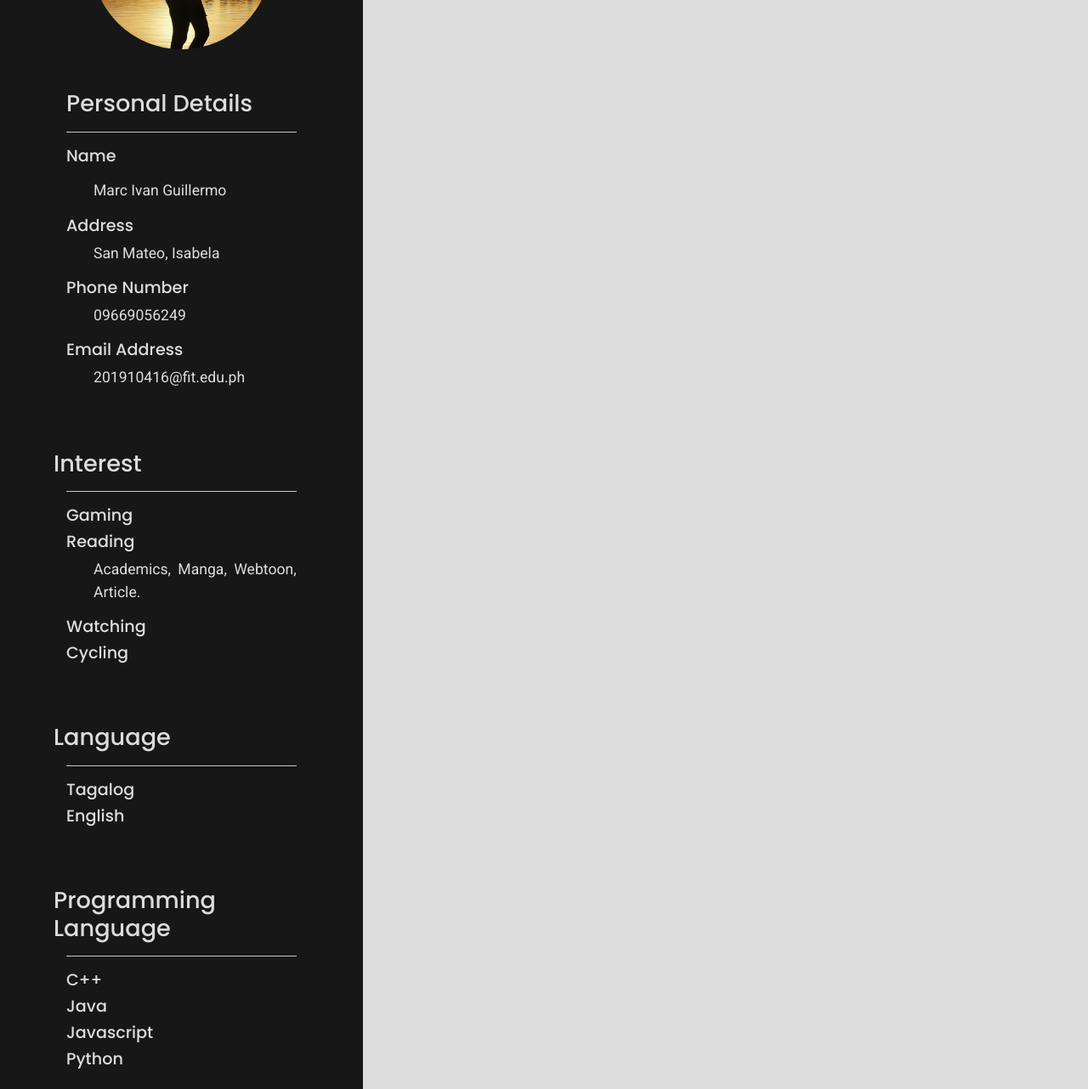
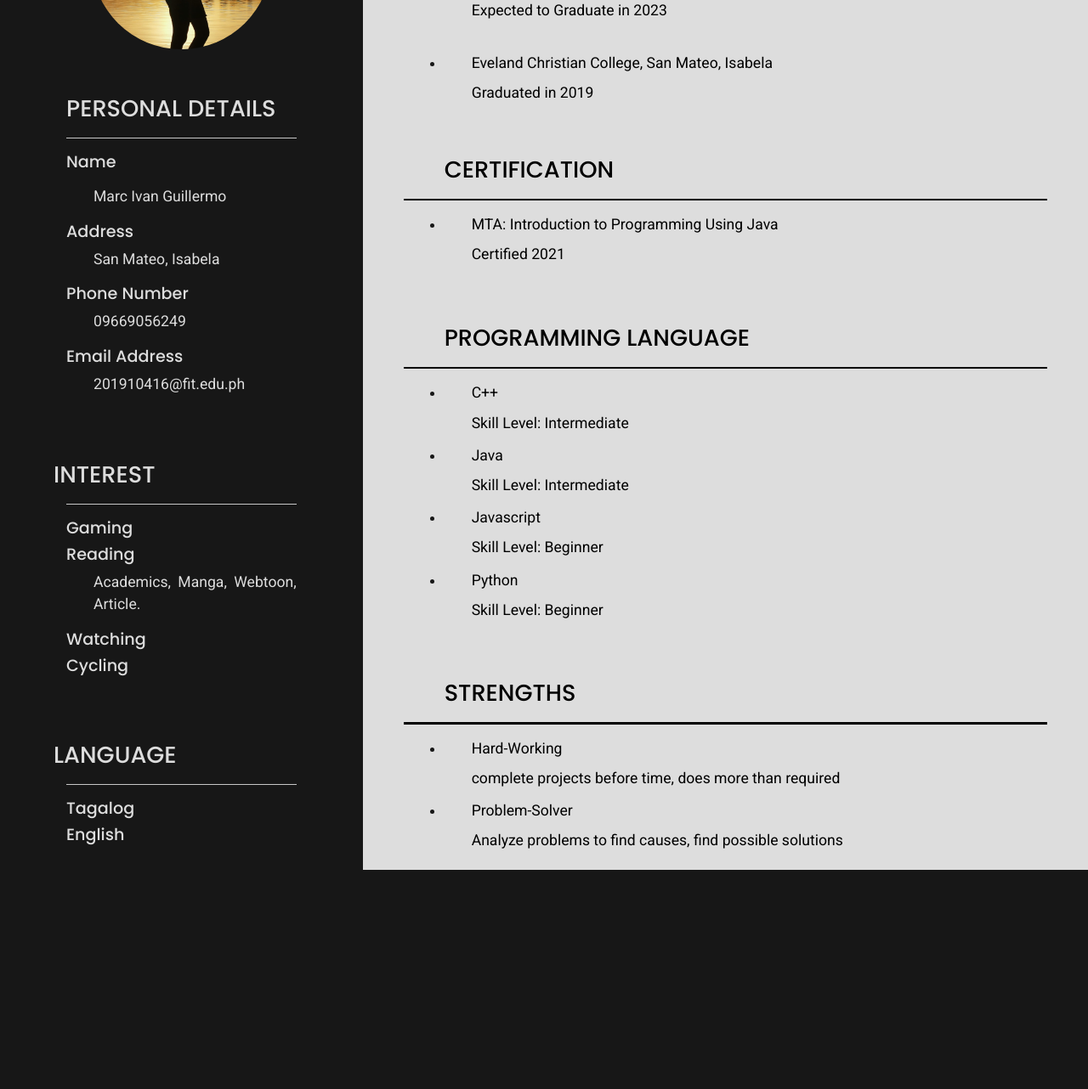
Before and after one commit to aerahrah/first-resume-project, a plain HTML site: page index.html in a window 1280 px wide. Shown: the part 200-1482 px from the top of the page at 85% size. After the commit the page ends 1224 px from the top, so only its background shows below. Drawn offline with nearby package versions, Linux system fonts and the light colour scheme.

Commit message:
Add files via upload

```diff
--- a/index.html
+++ b/index.html
@@ -72,36 +72,72 @@
               </h6>
               </div>
           </div>
-          <div class="items col-12">
-            <h4>Programming Language</h4>
-            <div class="item-list col-12">
-            <hr>
-            <h6>
-              C++
-            </h6>
-            <h6>
-              Java
-            </h6>
-            <h6>
-              Javascript
-            </h6>
-            <h6>
-              Python
-            </h6>
+
+        </div>
+
+      <div class="content items col col-12 col-md-8">
+        <h4 class="items col-12educ">Education Background</h4>
+        <div class="item-list">
+          <hr class="black">
+          <ul>
+            <li >
+              <p class="black-text">Far Eastern University Institute in technology, Manila</p>
+              <p class="black-text">Expected to Graduate in 2023</p>
+            </li>
+            <br>
+            <li>
+              <p class="black-text">Eveland Christian College, San Mateo, Isabela</p>
+              <p class="black-text">Graduated in 2019</p>
+            </li>
+          </ul>
+          <h4 class="items col-12 educ">Certification</h4>
+          <div class="item-list">
+            <hr class="black">
+            <ul>
+              <li>
+                <p class="black-text">MTA: Introduction to Programming Using Java  </p>
+                <p class = "black-text">Certified 2021</p>
+              </li>
+            </ul>
+          </div>
+          <h4 class="items col-12 educ">Programming Language</h4>
+          <div class="item-list">
+            <hr class = "black">
+            <ul>
+              <li>
+                <p class="black-text">C++</p>
+                <p class="black-text">Skill Level: Intermediate</p>
+              </li>
+              <li>
+                <p class="black-text">Java</p>
+                <p class="black-text">Skill Level: Intermediate</p>
+              </li>
+              <li>
+                <p class="black-text">Javascript</p>
+                <p class="black-text">Skill Level: Beginner</p>
+              </li>
+              <li>
+                <p class="black-text">Python</p>
+                <p class="black-text">Skill Level: Beginner</p>
+              </li>
+            </ul>
             </div>
           </div>
-        </div>
-
-      <div class="content col col-12 col-md-8">
-        <h4 class="items educ">Education Background</h4>
-        <div class="item-list">
-          <hr class="hr-white">
-          <ul>
-            <li>
-              ewan ko
-              hay taena
-            </li>
-          </ul>
+          <h4 class="items col-12 educ">Strengths</h4>
+          <div class="item-list">
+            <hr class = "black">
+            <ul>
+              <li>
+                <p class="black-text">Hard-Working</p>
+                <p class="black-text">complete projects before time, does more than required</p>
+              </li>
+              <li>
+                <p class="black-text">Problem-Solver</p>
+                <p class="black-text">Analyze problems to find causes, find possible solutions</p>
+              </li>
+            </ul>
+            </div>
+          </div>
         </div>
       </div>
     </div>
--- a/style.css
+++ b/style.css
@@ -5,10 +5,8 @@
   margin: 0px;
   padding: 0;
 }
-
 body{
   background-color: #171717;
-
 }
 p{
   text-align: justify;
@@ -32,9 +30,14 @@ h6, h4{
   font-family: 'Poppins', sans-serif;
 }
 h4{
+  text-transform: uppercase;
   font-size: 1.7rem;
 }
+ul{
+    padding-left: 3rem;
+}
 li{
+
   color: #171717;
 }
 .img{
@@ -42,6 +45,7 @@ li{
   justify-content: center;
 }
 .content{
+
   background-color: #DDDDDD;
   color: #171717;
   padding: 1.5rem 3rem 3rem;
@@ -58,14 +62,22 @@ li{
   text-align: justify;
 }
 .item-list{
+  margin-top: 1.1rem;
   margin-bottom: 1.5rem;
 }
 .row{
   margin:0;
 }
-.hr-white{
+.black{
   background-color: black;
   height: 1.5px;
+}
+.black-text{
+  color: black;
+  line-height: 1.2rem;
+}
+.educ{
+  color: black;
 }
 @media (min-width: 300px){
       .container{
```
